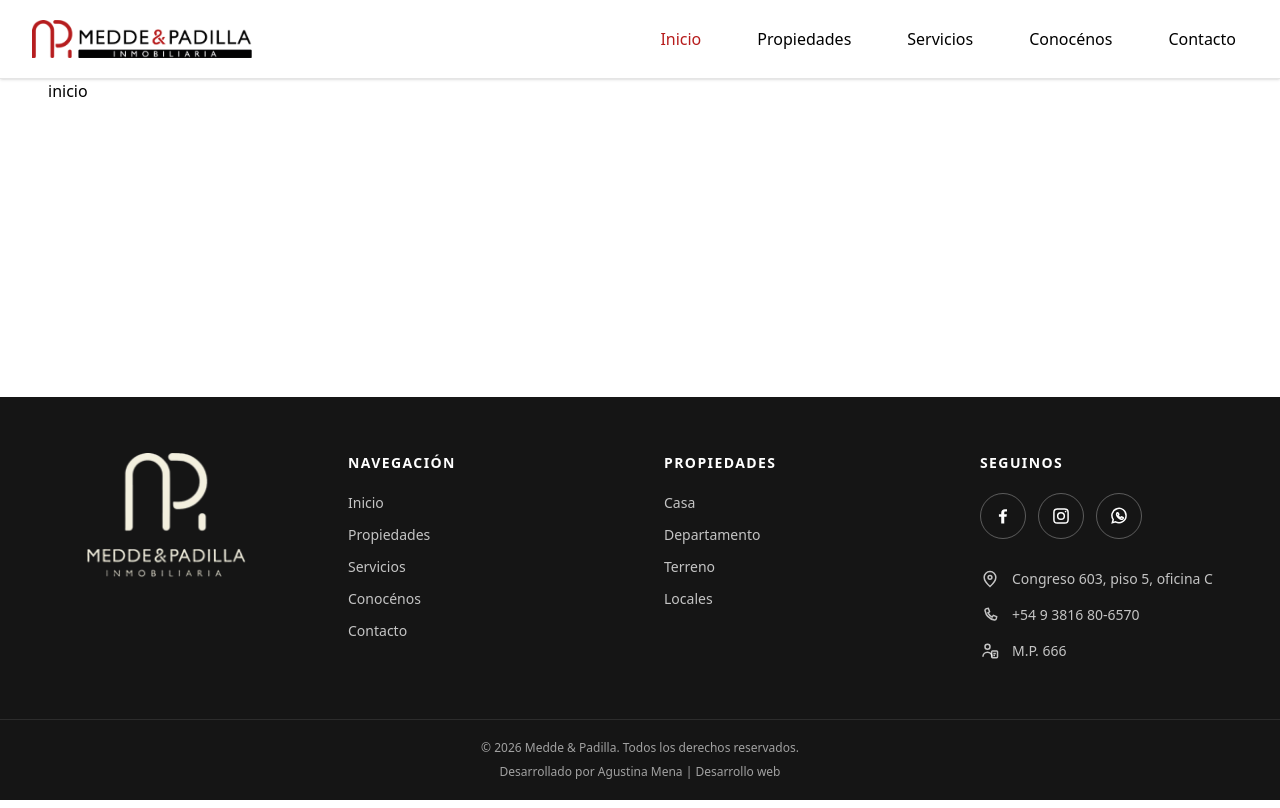
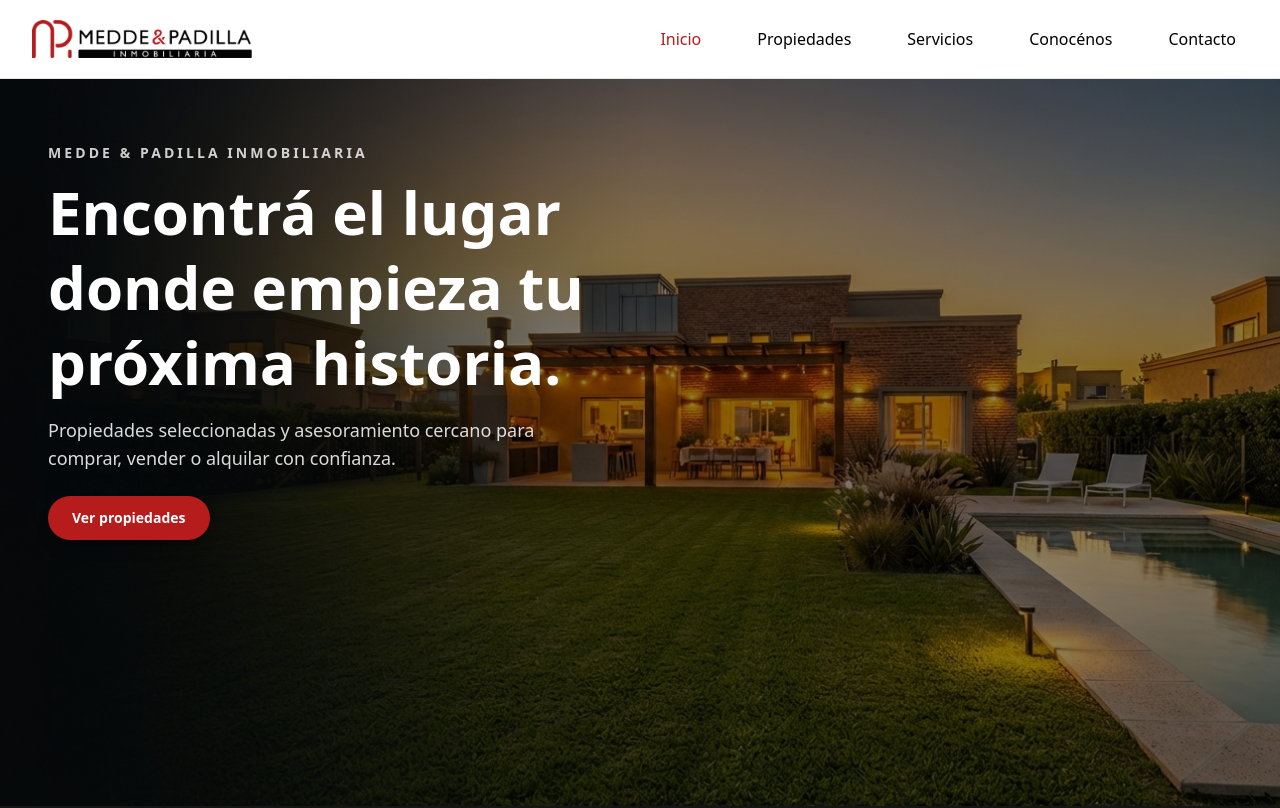
Before and after one commit to Agusme/MeddeyPadilla-Inmobiliaria, a Next.js app in the folder front/: page / in a window 1280 px wide. Shown: the top 808 px of the page. Built offline with nearby package versions, Linux system fonts and the light colour scheme.

Commit message:
Feat: agrego home

```diff
--- a/front/app/page.tsx
+++ b/front/app/page.tsx
@@ -1,5 +1,38 @@
+import Image from "next/image";
+import ButtonLink from "@/components/ui/ButtonLink";
+
 export default function Home() {
-  return <main>
-    inicio
-  </main>;
+  return (
+    <>
+      <section className="relative isolate -mx-6 min-h-[calc(100dvh-73px)] overflow-hidden sm:-mx-8 lg:-mx-12">
+        <Image
+          src="/home/herohom.jpg"
+          alt="Casa con piscina y espacios exteriores"
+          fill
+          priority
+          className="scale-105 object-cover object-center"
+          sizes="100vw"
+        />
+        <div className="absolute inset-0 bg-black/45" />
+
+        <div className="relative mx-auto flex min-h-[calc(100dvh-73px)] max-w-7xl items-start px-6 py-10 sm:px-8 sm:py-14 lg:px-12 lg:py-16">
+          <div className="max-w-xl text-white">
+            <p className="mb-3 text-sm font-semibold uppercase tracking-[0.22em] text-white/80">
+              Medde &amp; Padilla Inmobiliaria
+            </p>
+            <h1 className="text-4xl font-semibold leading-tight sm:text-5xl lg:text-6xl">
+              Encontrá el lugar donde empieza tu próxima historia.
+            </h1>
+            <p className="mt-4 max-w-lg text-base leading-7 text-white/85 sm:text-lg">
+              Propiedades seleccionadas y asesoramiento cercano para comprar,
+              vender o alquilar con confianza.
+            </p>
+            <ButtonLink href="/propiedades" className="mt-6">
+              Ver propiedades
+            </ButtonLink>
+          </div>
+        </div>
+      </section>
+    </>
+  );
 }
--- a/front/app/propiedades/page.tsx
+++ b/front/app/propiedades/page.tsx
@@ -1,3 +1,147 @@
+import Image from "next/image";
+
+const properties = [
+  {
+    title: "Casa con jardín y piscina",
+    location: "Yerba Buena, Tucumán",
+    type: "Casa",
+    operation: "Venta",
+    price: "USD 185.000",
+    image: "/home/homehero.jpg",
+  },
+  {
+    title: "Departamento luminoso",
+    location: "San Miguel de Tucumán",
+    type: "Departamento",
+    operation: "Alquiler",
+    price: "$ 650.000 / mes",
+    image: "/home/hom.jpg",
+  },
+  {
+    title: "Terreno con excelente ubicación",
+    location: "Lomas de Tafí, Tucumán",
+    type: "Terreno",
+    operation: "Venta",
+    price: "USD 72.000",
+    image: "/home/herohomee.jpg",
+  },
+];
+
 export default function PropiedadesPage() {
-  return <main>propiedades</main>;
+  return (
+    <div className="mx-auto max-w-7xl py-12 sm:py-16">
+      <header className="mb-10 max-w-2xl">
+        <p className="mb-3 text-sm font-semibold uppercase tracking-[0.2em] text-[#B71C1C]">
+          Encontrá tu próximo lugar
+        </p>
+        <h1 className="text-4xl font-semibold tracking-tight text-black sm:text-5xl">
+          Propiedades
+        </h1>
+        <p className="mt-4 text-base leading-7 text-black/60">
+          Explorá nuestra selección de propiedades y encontrá una opción que se
+          adapte a tu próxima etapa.
+        </p>
+      </header>
+
+      <section
+        className="border-y border-black/10 py-6"
+        aria-label="Filtros de propiedades"
+      >
+        <div className="grid gap-4 md:grid-cols-2 lg:grid-cols-4">
+          <label className="flex flex-col gap-2 text-sm font-medium text-black">
+            Operación
+            <select className="h-12 rounded-lg border border-black/15 bg-white px-4 text-sm font-normal outline-none transition focus:border-[#B71C1C] focus:ring-2 focus:ring-[#B71C1C]/20">
+              <option>Todas</option>
+              <option>Venta</option>
+              <option>Alquiler</option>
+            </select>
+          </label>
+          <label className="flex flex-col gap-2 text-sm font-medium text-black">
+            Tipo de propiedad
+            <select className="h-12 rounded-lg border border-black/15 bg-white px-4 text-sm font-normal outline-none transition focus:border-[#B71C1C] focus:ring-2 focus:ring-[#B71C1C]/20">
+              <option>Todos los tipos</option>
+              <option>Casa</option>
+              <option>Departamento</option>
+              <option>Terreno</option>
+              <option>Local</option>
+            </select>
+          </label>
+          <label className="flex flex-col gap-2 text-sm font-medium text-black">
+            Ubicación
+            <select className="h-12 rounded-lg border border-black/15 bg-white px-4 text-sm font-normal outline-none transition focus:border-[#B71C1C] focus:ring-2 focus:ring-[#B71C1C]/20">
+              <option>Todas las ubicaciones</option>
+              <option>San Miguel de Tucumán</option>
+              <option>Yerba Buena</option>
+              <option>Lomas de Tafí</option>
+            </select>
+          </label>
+          <label className="flex flex-col gap-2 text-sm font-medium text-black">
+            Precio máximo
+            <select className="h-12 rounded-lg border border-black/15 bg-white px-4 text-sm font-normal outline-none transition focus:border-[#B71C1C] focus:ring-2 focus:ring-[#B71C1C]/20">
+              <option>Sin límite</option>
+              <option>USD 50.000</option>
+              <option>USD 100.000</option>
+              <option>USD 200.000</option>
+            </select>
+          </label>
+        </div>
+      </section>
+
+      <div className="flex items-center justify-between py-8">
+        <p className="text-sm text-black/55">3 propiedades encontradas</p>
+        <select className="rounded-lg border border-black/15 bg-white px-4 py-2.5 text-sm outline-none focus:border-[#B71C1C]">
+          <option>Más recientes</option>
+          <option>Menor precio</option>
+          <option>Mayor precio</option>
+        </select>
+      </div>
+
+      <section
+        className="grid gap-6 md:grid-cols-2 lg:grid-cols-3"
+        aria-label="Listado de propiedades"
+      >
+        {properties.map((property) => (
+          <article
+            key={property.title}
+            className="overflow-hidden border border-black/10 bg-white shadow-sm transition hover:-translate-y-1 hover:shadow-lg"
+          >
+            <div className="relative aspect-[4/3] bg-black/5">
+              <Image
+                src={property.image}
+                alt={property.title}
+                fill
+                className="object-cover"
+                sizes="(min-width: 1024px) 33vw, (min-width: 768px) 50vw, 100vw"
+              />
+              <span className="absolute left-4 top-4 bg-[#B71C1C] px-3 py-1 text-xs font-semibold uppercase tracking-wide text-white">
+                {property.operation}
+              </span>
+            </div>
+            <div className="space-y-3 p-5">
+              <div>
+                <p className="text-xs font-semibold uppercase tracking-wider text-[#B71C1C]">
+                  {property.type}
+                </p>
+                <h2 className="mt-1 text-xl font-semibold text-black">
+                  {property.title}
+                </h2>
+                <p className="mt-1 text-sm text-black/55">
+                  {property.location}
+                </p>
+              </div>
+              <p className="text-lg font-semibold text-black">
+                {property.price}
+              </p>
+              <button
+                type="button"
+                className="w-full rounded-full border border-[#B71C1C] px-4 py-2.5 text-sm font-semibold text-[#B71C1C] transition hover:bg-[#B71C1C] hover:text-white"
+              >
+                Ver propiedad
+              </button>
+            </div>
+          </article>
+        ))}
+      </section>
+    </div>
+  );
 }
--- /dev/null
+++ b/front/components/ui/ButtonLink.tsx
@@ -0,0 +1,22 @@
+import Link, { type LinkProps } from "next/link";
+import type { ReactNode } from "react";
+
+type ButtonLinkProps = LinkProps & {
+  children: ReactNode;
+  className?: string;
+};
+
+export default function ButtonLink({
+  children,
+  className = "",
+  ...props
+}: ButtonLinkProps) {
+  return (
+    <Link
+      {...props}
+      className={`inline-flex items-center rounded-full bg-[#B71C1C] px-6 py-3 text-sm font-semibold text-white shadow-lg shadow-black/20 transition duration-200 hover:-translate-y-0.5 hover:bg-[#8F1616] hover:shadow-xl focus:outline-none focus-visible:ring-2 focus-visible:ring-white ${className}`}
+    >
+      {children}
+    </Link>
+  );
+}
```
Also changed, not shown: front/public/home/herohom.jpg (added).
